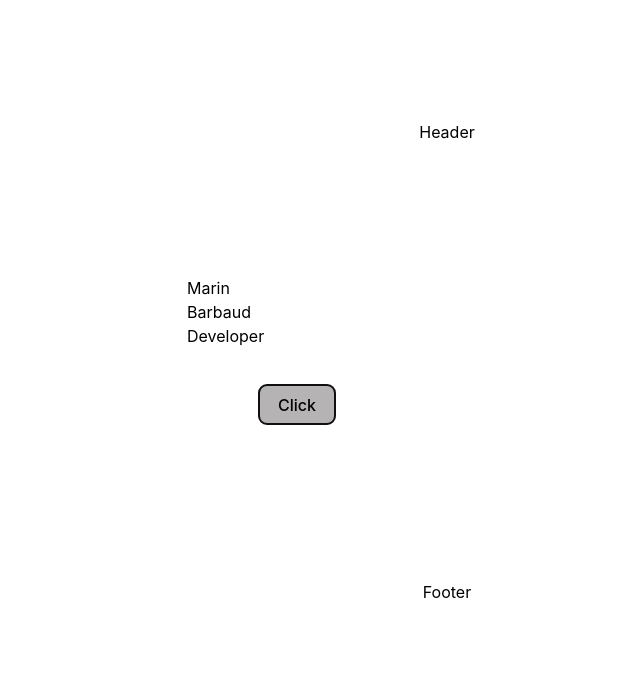
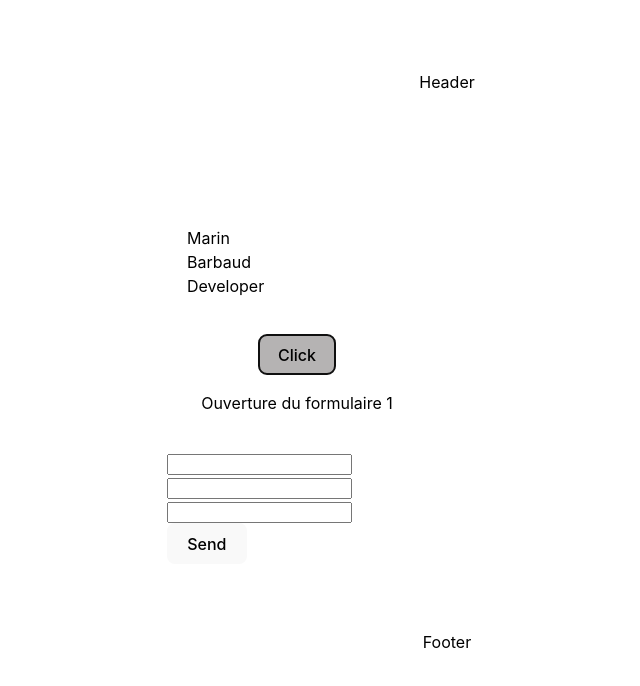
Before and after one commit to brbmarin/ReactProject, a React (Vite) app: page / in a window 1280 px wide. Both pictures are taken after a click on the button "Click". Shown: the top 686 px of the page, without its empty margins (193-833 px from the left). Built offline with nearby package versions, Linux system fonts and the light colour scheme.

Commit message:
feat: useEffect Implementation for Form

```diff
--- a/src/components/Main/Main.jsx
+++ b/src/components/Main/Main.jsx
@@ -1,12 +1,20 @@
-import React, { useState } from "react";
+import React, { useEffect, useState } from "react";
 import styles from "./Main.module.css";
 
 export default function Main() {
-  const [visible, setVisible] = useState(true);
-
+  const [visible, setVisible] = useState(false);
   const [firstName, setFirstName] = useState("Marin");
   const [lastName, setLastName] = useState("Barbaud");
   const [bio, setBio] = useState("Developer");
+  const [elapsedTime, setElapsedTime] = useState(0);
+  const [openedFormCount, setOpenedFormCount] = useState(0);
+
+  useEffect(() => {
+    if (visible) {
+      setOpenedFormCount((prevCount) => prevCount + 1);
+    }
+  }, [visible]);
+
 
   const handleSubmit = (event) => {
     console.log(event);
@@ -42,6 +50,9 @@ export default function Main() {
         Click
       </button>
       {visible && (
+        <>
+          <div>
+            <p>Ouverture du formulaire {openedFormCount}</p>
             <div className={styles.form}>
               <form onSubmit={handleSubmit}>
                 <input name="query" onChange={handleFirstNameChange} />
@@ -50,6 +61,8 @@ export default function Main() {
                 <button type="submit">Send</button>
               </form>
             </div>
+          </div>
+        </>
       )}
     </div>
   );
--- a/src/components/Main/Main.module.css
+++ b/src/components/Main/Main.module.css
@@ -1,6 +1,6 @@
 .container {
   width: 300px;
-  height: 300px;
+  height: 400px;
   background-color: white;
   border-radius: 10px;
   margin: 30px;
@@ -23,3 +23,7 @@
   color: white;
   text-align: left;
 }
+
+p {
+  color: black;
+}
```
Lines whose indentation alone changed are shown as unchanged.
